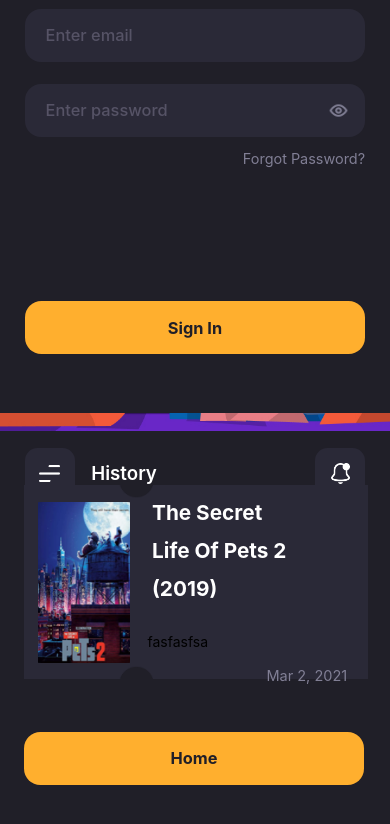
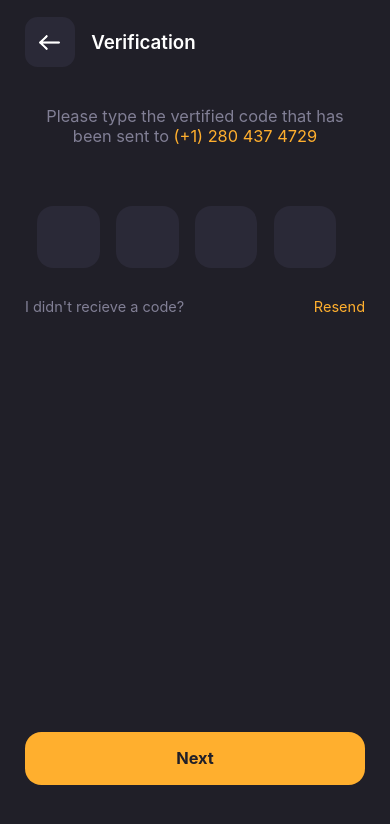
Before and after one commit to danh7598/ApexCinema, a React Native app: screen / in a window 390 px wide. Shown: the top 824 px of the page. Built offline with nearby package versions, Linux system fonts and the light colour scheme.

Commit message:
Finish series Verification screen

```diff
--- a/App.js
+++ b/App.js
@@ -10,10 +10,6 @@ import SignInAndUpScreen from './src/screen/SignInAndUpScreen';
 import Verification1 from './src/screen/VerificationScreen/Verification1';
 import Verification2 from './src/screen/VerificationScreen/Verification2';
 import Verification3 from './src/screen/VerificationScreen/Verification3';
-import back from "./assets/Back.png";
-import zoom from "./assets/Zoom.png";
-import bell from "./assets/Bell.png";
-import LoginScreen from "./src/screen/LoginScreen";
 import HistoryScreen from "./src/screen/HistoryScreen";
 
 
@@ -21,14 +17,15 @@ export default function App() {
   return (
     <View style={styles.container}>
       <StatusBar style="light" />
-      <SignInAndUpScreen />
+      {/* <SignInAndUpScreen /> */}
+      <Verification3 />
       {/* <HeaderBar
         leftButton={back}
         right1Button={zoom}
         right2Button={bell}
         title={"Verification"}
       /> */}
-//       <HistoryScreen />
+     {/* <HistoryScreen /> */}
     </View>
   );
 }
--- /dev/null
+++ b/src/screen/VerificationScreen/PinCodeInput.js
@@ -0,0 +1,28 @@
+import React from 'react'
+import { StyleSheet, Text, TextInput, View } from 'react-native'
+import { primaryColor } from '../../strings/colors';
+import { sizeFont, sizeWidth } from '../../utils/Size';
+
+const PinCodeInput = (props) => {
+    return (
+        <TextInput
+            {...props}
+            maxLength={1}
+            style={styles.textInput} />
+    )
+}
+
+export default PinCodeInput;
+const styles = StyleSheet.create({
+    textInput: {
+        width: sizeWidth(16),
+        height: sizeWidth(16),
+        backgroundColor: '#2A2937',
+        borderRadius: sizeWidth(4.2),
+        color: primaryColor,
+        fontSize: sizeFont(6.4),
+        fontWeight: '700',
+        textAlign: 'center',
+        marginRight: sizeWidth(4.2)
+    }
+});
--- a/src/screen/VerificationScreen/Verification3.js
+++ b/src/screen/VerificationScreen/Verification3.js
@@ -1,5 +1,5 @@
 import React, { Component } from 'react';
-import { Text, StyleSheet, View, Image } from 'react-native';
+import { Text, StyleSheet, View, Image, TouchableOpacity } from 'react-native';
 import back from '../../../assets/Back.png';
 import Button from '../../common/Button';
 import HeaderBar from '../../common/HeaderBar';
@@ -7,11 +7,15 @@ import { neutral3Color, primaryColor } from '../../strings/colors';
 import { sizeFont, sizeHeight, sizeWidth } from '../../utils/Size';
 import smile_face from '../../../assets/smile-face-verification.png';
 import TextField from '../SignInAndUpScreen/TextField';
+import PinCodeInput from './PinCodeInput';
 export default class Verification3 extends Component {
     constructor(props) {
         super(props);
         this.state = {
-            phoneValue: ''
+            pin1: '',
+            pin2: '',
+            pin3: '',
+            pin4: ''
         };
     }
 
@@ -29,12 +33,19 @@ export default class Verification3 extends Component {
                     Please type the vertified code that has been sent to
                     {<Text style={styles.textPhone}> (+1) 280 437 4729</Text>}
                 </Text>
-                <TextField
-                    value={this.state.phoneValue}
-                    onChangeText={(text) => this.onChangePhone(text)}
-                    placeholder={"Enter phone number"}
-                    keyboardType={'phone-pad'}
-                    styleView={styles.viewInput} />
+                <View style={styles.viewPinCode}>
+                    <PinCodeInput />
+                    <PinCodeInput />
+                    <PinCodeInput />
+                    <PinCodeInput />
+                </View>
+                <View style={styles.viewReSend}>
+                    <Text style={styles.textDidnotReceive}>I didn't recieve a code?</Text>
+                    <TouchableOpacity>
+                        <Text style={styles.textResend}>Resend</Text>
+                    </TouchableOpacity>
+
+                </View>
                 <Button
                     styleViewButton={styles.button}
                     textButton={"Next"}
@@ -64,8 +75,26 @@ const styles = StyleSheet.create({
         textAlign: 'center',
         marginTop: sizeHeight(2.6)
     },
-    viewInput: {
-        marginTop: sizeHeight(7.03)
+    viewPinCode: {
+        marginTop: sizeHeight(7.03),
+        flexDirection: 'row',
+    },
+    viewReSend: {
+        marginTop: sizeHeight(3.6),
+        width: sizeWidth(100),
+        paddingHorizontal: sizeWidth(6.4),
+        flexDirection: 'row',
+        justifyContent: 'space-between',
+    },
+    textDidnotReceive: {
+        fontWeight: '400',
+        fontSize: sizeFont(3.73),
+        color: neutral3Color
+    },
+    textResend: {
+        fontWeight: '400',
+        fontSize: sizeFont(3.73),
+        color: primaryColor
     },
     button: {
         position: 'absolute',
```
Also changed, not shown: assets/Bell-only.png (added).
